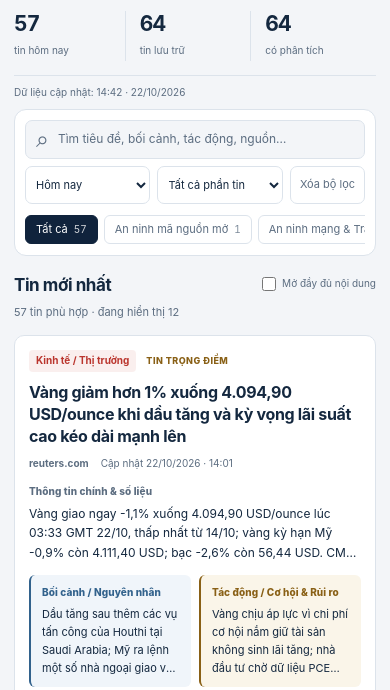
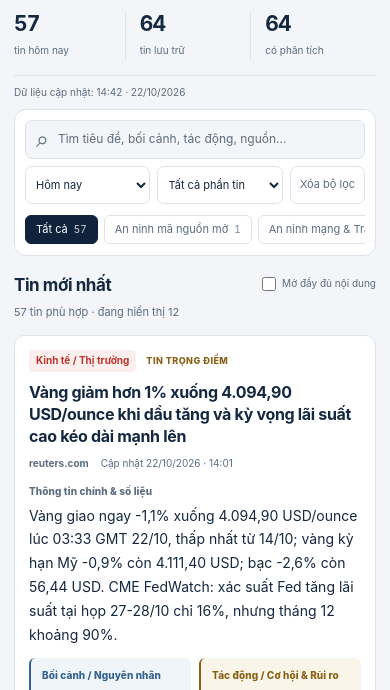
Before and after one commit to xuansang1620/hotnew-24h, a plain HTML site: page public/index.html in a window 390 px wide. Shown: the part 154-844 px from the top of the page. Drawn offline with Linux system fonts and the light colour scheme.

Commit message:
Show complete main information and figures on mobile

```diff
--- a/public/index.html
+++ b/public/index.html
@@ -6,7 +6,7 @@
   <meta name="theme-color" content="#10233c">
   <meta name="description" content="Bản tin 24h: thông tin chính, bối cảnh và tác động từ nguồn tin Việt Nam và thế giới.">
   <title>Bản tin 24h | Điểm tin & góc nhìn</title>
-  <link rel="stylesheet" href="styles.css">
+  <link rel="stylesheet" href="styles.css?v=20261022-mobile-full">
 </head>
 <body>
   <a class="skip-link" href="#news">Đến danh sách tin</a>
--- a/public/styles.css
+++ b/public/styles.css
@@ -99,6 +99,8 @@ h1 em {color: var(--accent); font-style: normal}
   .overview {gap: 14px}.overview > div {padding-left: 14px}
   .toolbar {flex-wrap: wrap}.searchbox {flex-basis: 100%}
   .toolbar select {flex: 1; min-width: 0}.insights {grid-template-columns: 1fr}
+  .preview .main-info p {display: block; -webkit-line-clamp: unset; overflow: visible}
+  .news-card .main-info p {font-size: 13px; line-height: 1.7}
 }
 @media (max-width: 640px) {
   .wrap {width: calc(100% - 28px)}.topinner {height: 54px}.brandmark {font-size: 28px}.brand {font-size: 11px; gap: 9px}.brand small {font-size: 7px}
@@ -109,6 +111,7 @@ h1 em {color: var(--accent); font-style: normal}
   .filter-panel {padding: 10px 10px 0}.toolbar {gap: 7px}.toolbar select {font-size: 11px; padding: 6px}.reset {font-size: 11px}
   .sectionhead {align-items: flex-start; padding-top: 16px}.sectionhead > div {display: block}.sectionhead h2 {font-size: 17px}.expand-control {font-size: 10px; padding-top: 4px; max-width: 120px}
   .news-grid {grid-template-columns: 1fr; gap: 12px}.news-card {padding: 14px 14px 0}.card-heading h3 {font-size: 16px}
+  .news-card .main-info p {font-size: 14px}
   .insights {grid-template-columns: 1fr 1fr}.insights p {-webkit-line-clamp: 4}
   .footer .wrap {gap: 8px}.footer p {flex-basis: 100%; min-width: 0}
 }
```
Also changed, not shown: 1 other file.
